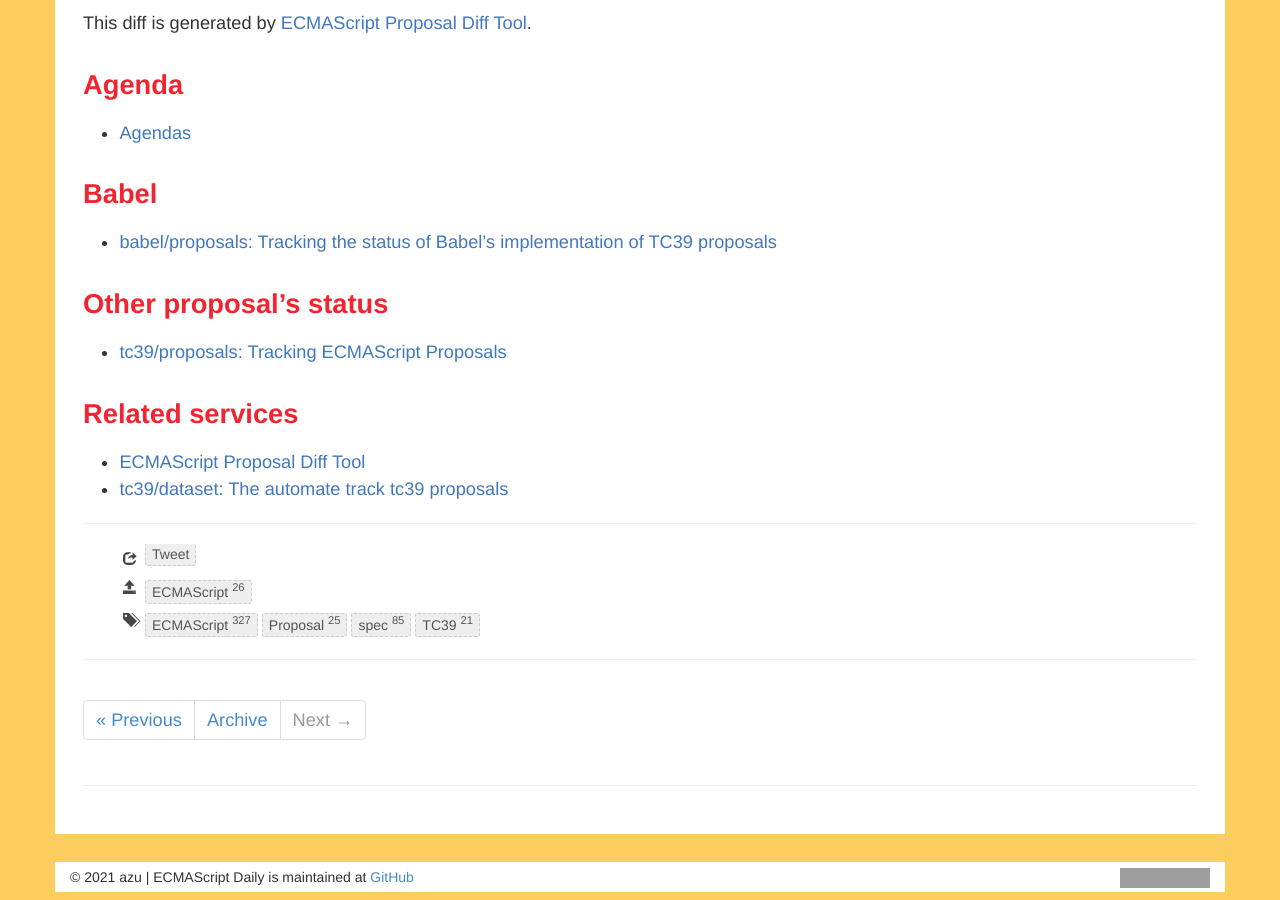
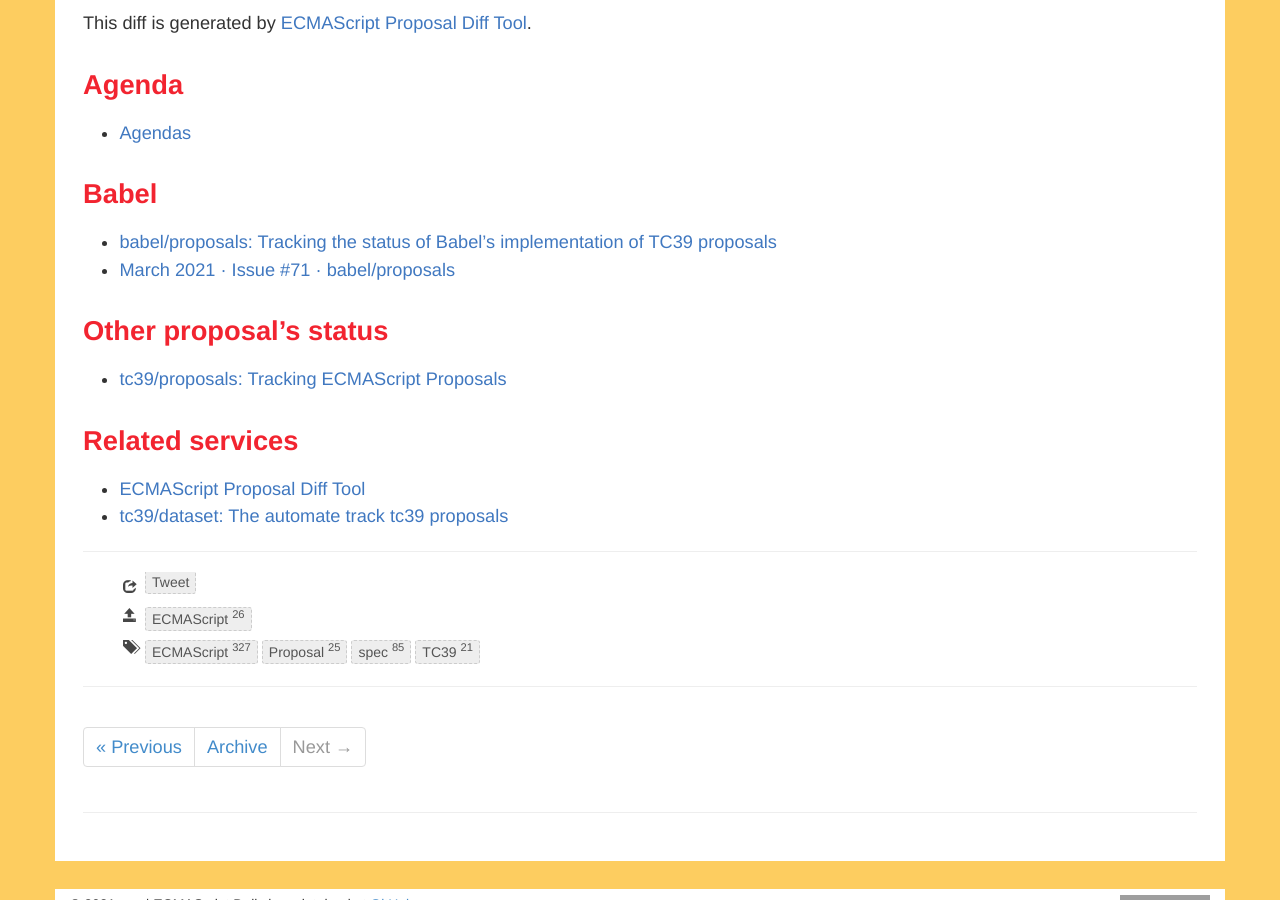
Before and after one commit to ecmascript-daily/ecmascript-daily.github.com, a Jekyll site: the page built from _posts/2021/2021-03-22-ecmascript-proposal-update.md, in a window 1280 px wide and 900 px high, scrolled down 1031 px. Built offline with Jekyll 4.4.1, drawn with Linux system fonts in a browser that asks for light colours; nearby versions of some CDN libraries; comment, search, counter and statistics services are not loaded; grey boxes are pictures that could not be loaded.

Commit message:
Update 2021-03-22-ecmascript-proposal-update.md

```diff
--- a/_posts/2021/2021-03-22-ecmascript-proposal-update.md
+++ b/_posts/2021/2021-03-22-ecmascript-proposal-update.md
@@ -48,6 +48,7 @@
 ### Babel
 
 - [babel/proposals: Tracking the status of Babel's implementation of TC39 proposals](https://github.com/babel/proposals)
+- [March 2021 · Issue #71 · babel/proposals](https://github.com/babel/proposals/issues/71)
 
 ### Other proposal's status
 
```
